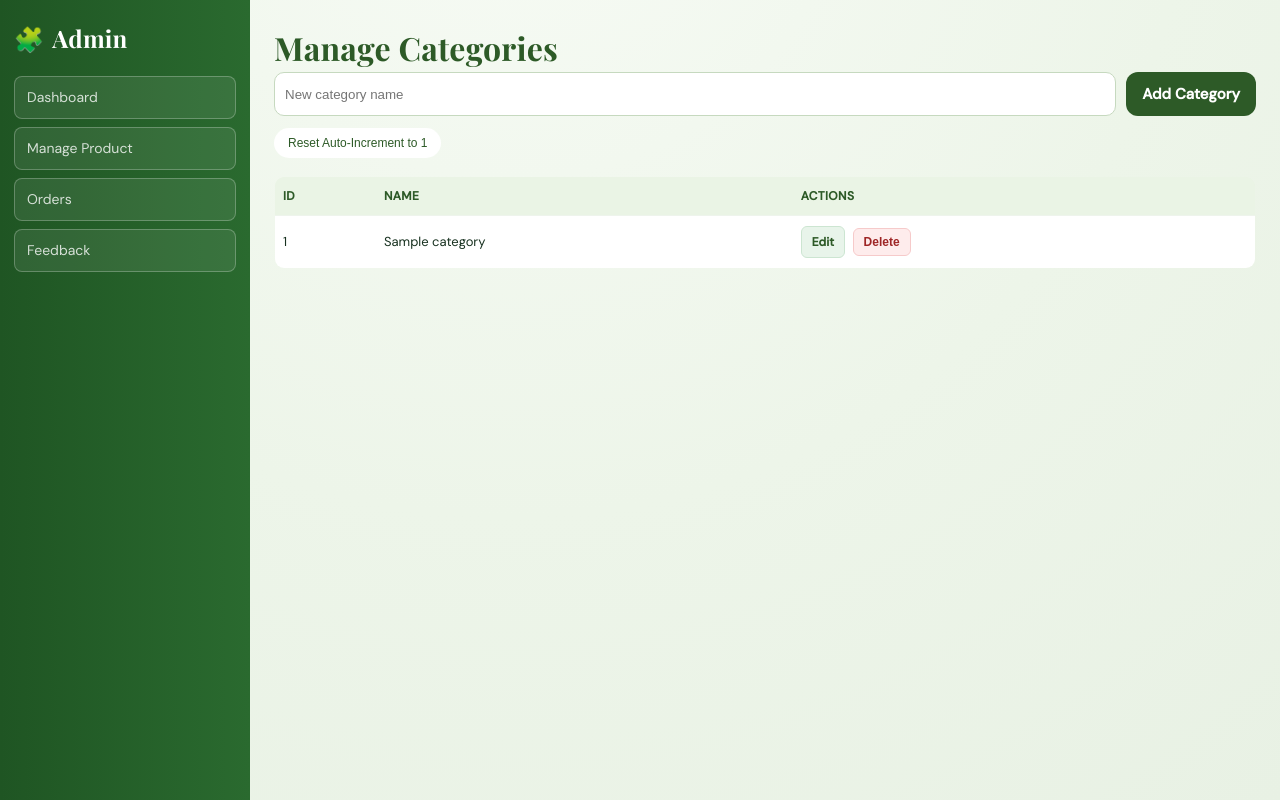
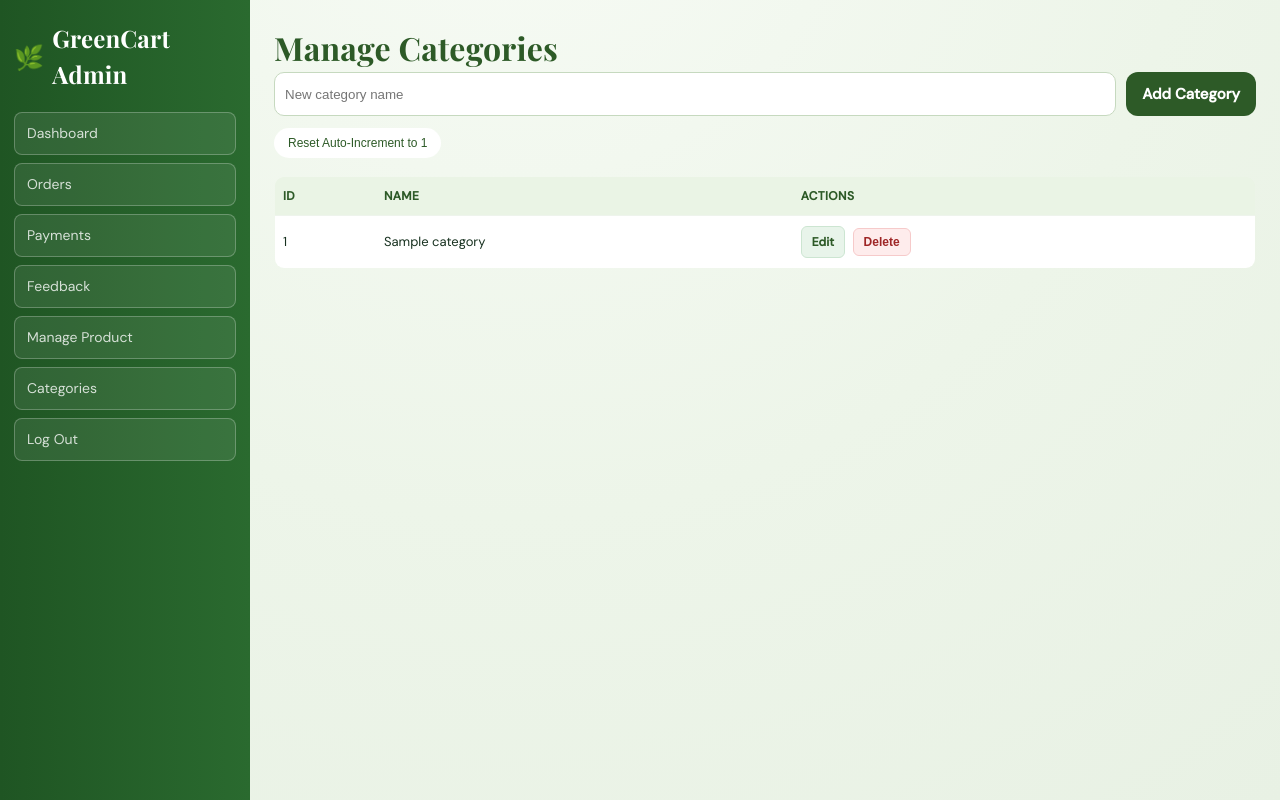
Before and after one commit to hasankachamathvi/Green-cart-Shopping-application, a PHP site: page /admin/manage-category.php in a window 1280 px wide. Run offline with PHP 8.4, Linux system fonts and the light colour scheme; the visitor is signed in with stand-in values (Sample User, id 1); tables that the repository leaves empty hold one stand-in row (values such as "Sample post"); data that the repository does not hold is empty.

Commit message:
Update admin sidebar links for improved navigation and consistency
Co-authored-by: Copilot <copilot@github.com>

```diff
--- a/admin/manage-category.php
+++ b/admin/manage-category.php
@@ -90,12 +90,15 @@ if ($edit_id > 0) {
 </head>
 <body class="admin-page">
 <nav class="admin-sidebar">
-	<a class="nav-logo" href="dashboard.php"><span>🧩</span> Admin</a>
+	<a class="nav-logo" href="../pages/index.php"><span>🌿</span> GreenCart Admin</a>
 	<div class="nav-right">
 		<a href="dashboard.php" class="back-btn">Dashboard</a>
+		<a href="manage-orders.php" class="back-btn">Orders</a>
+		<a href="manage-payments.php" class="back-btn">Payments</a>
+		<a href="manage-feedback.php" class="back-btn">Feedback</a>
 		<a href="add-product.php" class="back-btn">Manage Product</a>
-		<a href="manage-orders.php" class="back-btn">Orders</a>
-		<a href="manage-feedback.php" class="back-btn">Feedback</a>
+		<a href="manage-category.php" class="back-btn">Categories</a>
+		<a href="dashboard.php?logout=1" class="logout-btn">Log Out</a>
 	</div>
 </nav>
 
--- a/admin/manage-feedback.php
+++ b/admin/manage-feedback.php
@@ -29,11 +29,15 @@ $feedbacks = $conn->query('SELECT feedback_id, category, name, email, message, s
 </head>
 <body class="admin-page">
 <nav class="admin-sidebar">
-  <a class="nav-logo" href="dashboard.php"><span>🧩</span> Admin</a>
+  <a class="nav-logo" href="../pages/index.php"><span>🌿</span> GreenCart Admin</a>
   <div class="nav-right">
     <a href="dashboard.php" class="back-btn">Dashboard</a>
     <a href="manage-orders.php" class="back-btn">Orders</a>
     <a href="manage-payments.php" class="back-btn">Payments</a>
+    <a href="manage-feedback.php" class="back-btn">Feedback</a>
+    <a href="add-product.php" class="back-btn">Manage Product</a>
+    <a href="manage-category.php" class="back-btn">Categories</a>
+    <a href="dashboard.php?logout=1" class="logout-btn">Log Out</a>
   </div>
 </nav>
 
--- a/admin/manage-orders.php
+++ b/admin/manage-orders.php
@@ -29,11 +29,15 @@ $orders = $conn->query('SELECT order_id, user_id, customer_name, phone, city, to
 </head>
 <body class="admin-page">
 <nav class="admin-sidebar">
-  <a class="nav-logo" href="dashboard.php"><span>🧩</span> Admin</a>
+  <a class="nav-logo" href="../pages/index.php"><span>🌿</span> GreenCart Admin</a>
   <div class="nav-right">
     <a href="dashboard.php" class="back-btn">Dashboard</a>
+    <a href="manage-orders.php" class="back-btn">Orders</a>
     <a href="manage-payments.php" class="back-btn">Payments</a>
     <a href="manage-feedback.php" class="back-btn">Feedback</a>
+    <a href="add-product.php" class="back-btn">Manage Product</a>
+    <a href="manage-category.php" class="back-btn">Categories</a>
+    <a href="dashboard.php?logout=1" class="logout-btn">Log Out</a>
   </div>
 </nav>
 
--- a/admin/manage-payments.php
+++ b/admin/manage-payments.php
@@ -37,11 +37,15 @@ $payments = $conn->query('SELECT payment_id, order_id, user_id, method, amount,
 </head>
 <body class="admin-page">
 <nav class="admin-sidebar">
-  <a class="nav-logo" href="dashboard.php"><span>🧩</span> Admin</a>
+  <a class="nav-logo" href="../pages/index.php"><span>🌿</span> GreenCart Admin</a>
   <div class="nav-right">
     <a href="dashboard.php" class="back-btn">Dashboard</a>
     <a href="manage-orders.php" class="back-btn">Orders</a>
+    <a href="manage-payments.php" class="back-btn">Payments</a>
     <a href="manage-feedback.php" class="back-btn">Feedback</a>
+    <a href="add-product.php" class="back-btn">Manage Product</a>
+    <a href="manage-category.php" class="back-btn">Categories</a>
+    <a href="dashboard.php?logout=1" class="logout-btn">Log Out</a>
   </div>
 </nav>
 
```
Also changed, not shown: admin/add-product.php (+5 -2 lines), admin/edit-product.php (+5 -2 lines).
